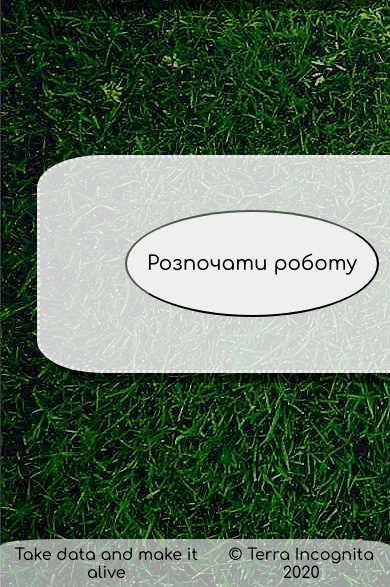
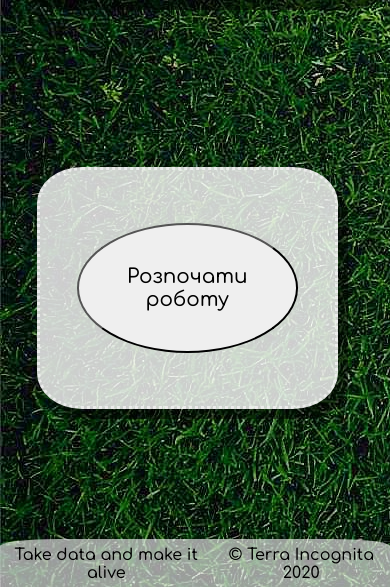
Before and after one commit to Alexis-IT/ProLand, a PHP site: page /index.php in a window 390 px wide; the page is wider, and only the part inside the window is pictured. Shown: the part 257-844 px from the top of that part. Run offline with PHP 8.4, Linux system fonts and the light colour scheme; some web fonts are replaced.

Commit message:
Update styles for mobile

```diff
--- a/css/styles.css
+++ b/css/styles.css
@@ -135,11 +135,13 @@ form{
 	}
 
 	form {
-		width: 90%;
+		width: 70%;
+		margin: 0;
 	}
 
 	main {
 		margin: 0;
-		width: 100%;
+		margin-top: 3rem;
+		width: unset;
 	}
 }
```
